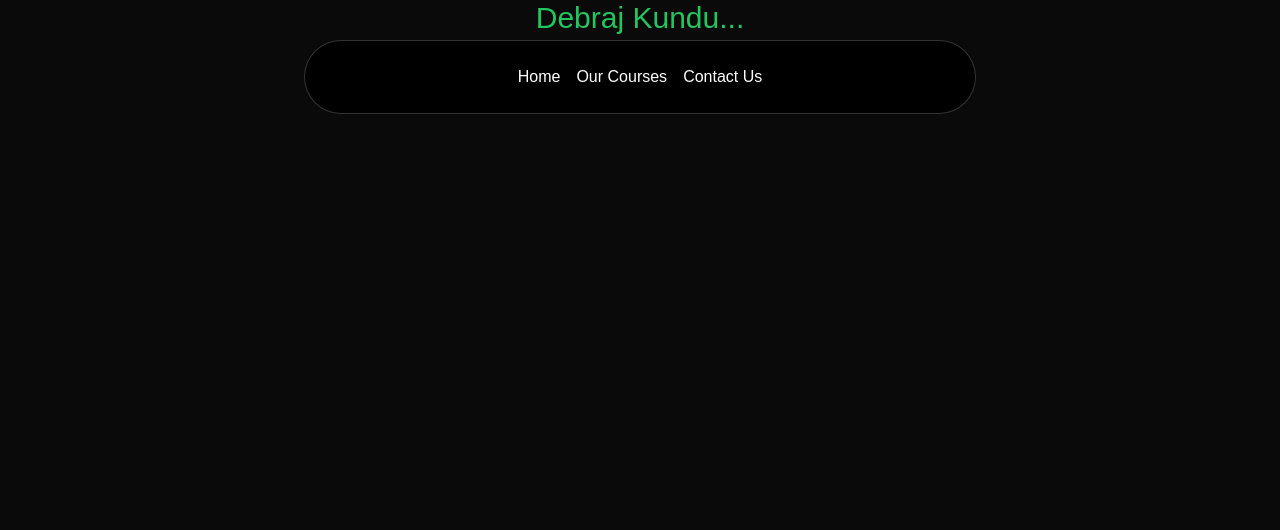
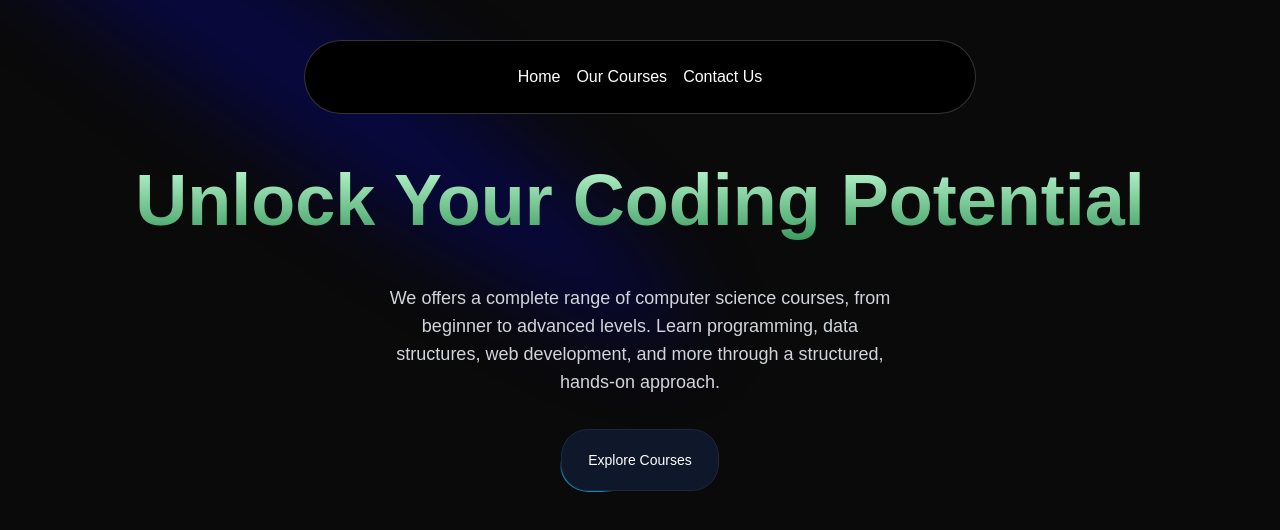
Before and after one commit to Debraj741/CS-Academy, a Next.js app: page / in a window 1280 px wide. Shown: the top 530 px of the page. Built offline with nearby package versions, Linux system fonts and the light colour scheme.

Commit message:
Hero section create , change config etc..

```diff
--- a/src/app/page.tsx
+++ b/src/app/page.tsx
@@ -1,7 +1,10 @@
+import HeroSection from "@/components/HeroSection";
+
 export default function Home() {
   return (
     <main className="min-h-screen bg-black/[0.96] antialiased bg-grid-white/[0.02]">
-      <h1 className="text-3xl text-center text-green-500 ">Debraj Kundu...</h1>
+
+      <HeroSection/>
     </main>
   );
 }
--- /dev/null
+++ b/src/components/HeroSection.tsx
@@ -0,0 +1,38 @@
+import Link from 'next/link'
+import React from 'react'
+import { Spotlight } from './ui/Spotlight'
+import { Button } from './ui/moving-border'
+
+function HeroSection() {
+  return (
+    <div className='h-auto md:h-[40rem] w-full rounded-md flex flex-col items-center justify-center relative overflow-hidden mx-auto py-10 md:py-0'
+    >
+
+        <Spotlight
+        className="-top-40 left-0 md:left-60 md:-top-20"
+        fill="blue"
+      />
+      <div className='text-center p-4 w-full z-10'>
+      <h1
+      className='mt-20 pb-7 md:mt-0 text-4xl md:text-7xl font-bold bg-clip-text text-transparent bg-gradient-to-b from-green-200 to-green-700'
+      >Unlock Your Coding Potential</h1>
+      <p
+    className='mt-5 font-normal text-base md:text-lg text-gray-300 max-w-lg mx-auto'
+      >We offers a complete range of computer science courses, from beginner to advanced levels. Learn programming, data structures, web development, and more through a structured, hands-on approach.</p>
+      </div>
+
+      <div className='mt-4'>
+        <Link href={"/courses"}>
+            <Button
+            borderRadius="1.75rem"
+            className="bg-white dark:bg-slate-900 text-black dark:text-white border-neutral-200 dark:border-slate-800"
+            >
+            Explore Courses
+            </Button>
+        </Link>
+      </div>
+    </div>
+  )
+}
+
+export default HeroSection
--- /dev/null
+++ b/src/components/ui/Spotlight.tsx
@@ -0,0 +1,56 @@
+import React from "react";
+import { cn } from "@/lib/utils";
+
+type SpotlightProps = {
+  className?: string;
+  fill?: string;
+};
+
+export const Spotlight = ({ className, fill }: SpotlightProps) => {
+  return (
+    <svg
+      className={cn(
+        "animate-spotlight pointer-events-none absolute z-[1]  h-[169%] w-[138%] lg:w-[84%] opacity-0",
+        className
+      )}
+      xmlns="http://www.w3.org/2000/svg"
+      viewBox="0 0 3787 2842"
+      fill="none"
+    >
+      <g filter="url(#filter)">
+        <ellipse
+          cx="1924.71"
+          cy="273.501"
+          rx="1924.71"
+          ry="273.501"
+          transform="matrix(-0.822377 -0.568943 -0.568943 0.822377 3631.88 2291.09)"
+          fill={fill || "white"}
+          fillOpacity="0.21"
+        ></ellipse>
+      </g>
+      <defs>
+        <filter
+          id="filter"
+          x="0.860352"
+          y="0.838989"
+          width="3785.16"
+          height="2840.26"
+          filterUnits="userSpaceOnUse"
+          colorInterpolationFilters="sRGB"
+        >
+          <feFlood floodOpacity="0" result="BackgroundImageFix"></feFlood>
+          <feBlend
+            mode="normal"
+            in="SourceGraphic"
+            in2="BackgroundImageFix"
+            result="shape"
+          ></feBlend>
+          <feGaussianBlur
+            stdDeviation="151"
+            result="effect1_foregroundBlur_1065_8"
+          ></feGaussianBlur>
+        </filter>
+      </defs>
+    </svg>
+  );
+};
--- /dev/null
+++ b/src/components/ui/moving-border.tsx
@@ -0,0 +1,139 @@
+"use client";
+import React from "react";
+import {
+  motion,
+  useAnimationFrame,
+  useMotionTemplate,
+  useMotionValue,
+  useTransform,
+} from "framer-motion";
+import { useRef } from "react";
+import { cn } from "@/lib/utils";
+
+export function Button({
+  borderRadius = "1.75rem",
+  children,
+  as: Component = "button",
+  containerClassName,
+  borderClassName,
+  duration,
+  className,
+  ...otherProps
+}: {
+  borderRadius?: string;
+  children: React.ReactNode;
+  as?: any;
+  containerClassName?: string;
+  borderClassName?: string;
+  duration?: number;
+  className?: string;
+  [key: string]: any;
+}) {
+  return (
+    <Component
+      className={cn(
+        "bg-transparent relative text-xl  h-16 w-40 p-[1px] overflow-hidden ",
+        containerClassName
+      )}
+      style={{
+        borderRadius: borderRadius,
+      }}
+      {...otherProps}
+    >
+      <div
+        className="absolute inset-0"
+        style={{ borderRadius: `calc(${borderRadius} * 0.96)` }}
+      >
+        <MovingBorder duration={duration} rx="30%" ry="30%">
+          <div
+            className={cn(
+              "h-20 w-20 opacity-[0.8] bg-[radial-gradient(var(--sky-500)_40%,transparent_60%)]",
+              borderClassName
+            )}
+          />
+        </MovingBorder>
+      </div>
+
+      <div
+        className={cn(
+          "relative bg-slate-900/[0.8] border border-slate-800 backdrop-blur-xl text-white flex items-center justify-center w-full h-full text-sm antialiased",
+          className
+        )}
+        style={{
+          borderRadius: `calc(${borderRadius} * 0.96)`,
+        }}
+      >
+        {children}
+      </div>
+    </Component>
+  );
+}
+
+export const MovingBorder = ({
+  children,
+  duration = 2000,
+  rx,
+  ry,
+  ...otherProps
+}: {
+  children: React.ReactNode;
+  duration?: number;
+  rx?: string;
+  ry?: string;
+  [key: string]: any;
+}) => {
+  const pathRef = useRef<any>();
+  const progress = useMotionValue<number>(0);
+
+  useAnimationFrame((time) => {
+    const length = pathRef.current?.getTotalLength();
+    if (length) {
+      const pxPerMillisecond = length / duration;
+      progress.set((time * pxPerMillisecond) % length);
+    }
+  });
+
+  const x = useTransform(
+    progress,
+    (val) => pathRef.current?.getPointAtLength(val).x
+  );
+  const y = useTransform(
+    progress,
+    (val) => pathRef.current?.getPointAtLength(val).y
+  );
+
+  const transform = useMotionTemplate`translateX(${x}px) translateY(${y}px) translateX(-50%) translateY(-50%)`;
+
+  return (
+    <>
+      <svg
+        xmlns="http://www.w3.org/2000/svg"
+        preserveAspectRatio="none"
+        className="absolute h-full w-full"
+        width="100%"
+        height="100%"
+        {...otherProps}
+      >
+        <rect
+          fill="none"
+          width="100%"
+          height="100%"
+          rx={rx}
+          ry={ry}
+          ref={pathRef}
+        />
+      </svg>
+      <motion.div
+        style={{
+          position: "absolute",
+          top: 0,
+          left: 0,
+          display: "inline-block",
+          transform,
+        }}
+      >
+        {children}
+      </motion.div>
+    </>
+  );
+};
--- a/tailwind.config.ts
+++ b/tailwind.config.ts
@@ -1,4 +1,21 @@
 import type { Config } from "tailwindcss";
+
+const colors = require("tailwindcss/colors");
+const {
+  default: flattenColorPalette,
+} = require("tailwindcss/lib/util/flattenColorPalette");
+
+// This plugin adds each Tailwind color as a global CSS variable, e.g. var(--gray-200).
+function addVariablesForColors({ addBase, theme }: any) {
+  let allColors = flattenColorPalette(theme("colors"));
+  let newVars = Object.fromEntries(
+    Object.entries(allColors).map(([key, val]) => [`--${key}`, val])
+  );
+
+  addBase({
+    ":root": newVars,
+  });
+}
 
 const config: Config = {
   content: [
@@ -9,12 +26,27 @@
   darkMode: "class",
   theme: {
     extend: {
+      animation: {
+        spotlight: "spotlight 2s ease .75s 1 forwards",
+      },
+      keyframes: {
+        spotlight: {
+          "0%": {
+            opacity: '0',
+            transform: "translate(-72%, -62%) scale(0.5)",
+          },
+          "100%": {
+            opacity: '1',
+            transform: "translate(-50%,-40%) scale(1)",
+          },
+        },
+      },
       colors: {
         background: "var(--background)",
         foreground: "var(--foreground)",
       },
     },
   },
-  plugins: [],
+  plugins: [addVariablesForColors],
 };
 export default config;
```
